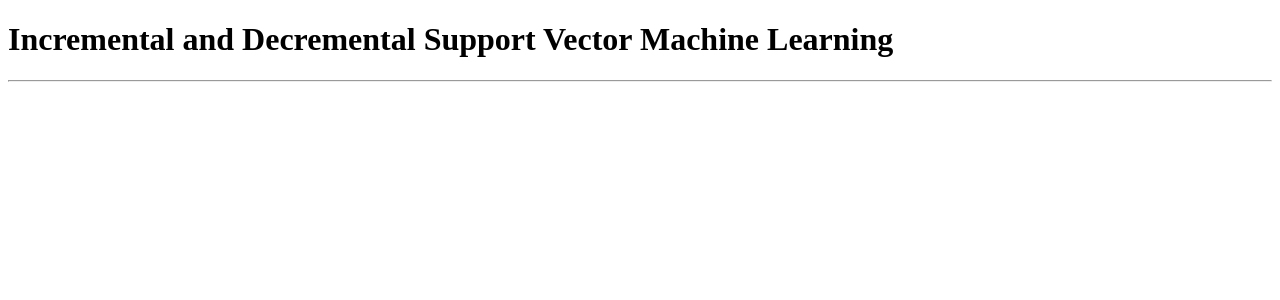
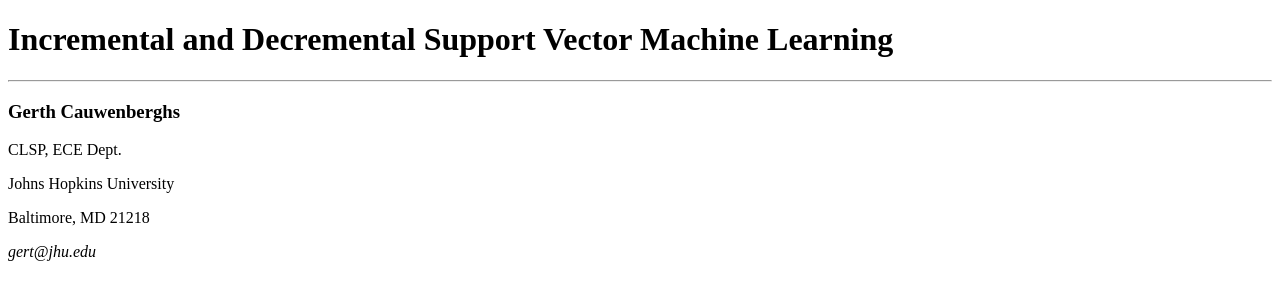
Before and after one commit to pollohultima/42_live_paper, a plain HTML site: page index.html in a window 1280 px wide. Drawn offline with Linux system fonts and the light colour scheme.

Commit message:
Author Section Complete

```diff
--- a/index.html
+++ b/index.html
@@ -16,7 +16,27 @@
         <!-- /Site Header -->
 
         <!-- Site Main -->
-        <main></main>
+        <main>
+            <!-- Author Section -->
+            <section>
+                <!--   <div>
+                    CLSP, ECE Dept. <br>
+                    Johns Hopkins University <br>
+                    Baltimore, MD 21218 <br>
+                    <em>gert@jhu.edu</em>
+                </div> -->
+                <h3>Gerth Cauwenberghs</h3>
+                <p>CLSP, ECE Dept.</p>
+                <p>Johns Hopkins University</p>
+                <p>Baltimore, MD 21218</p>
+                <p><em>gert@jhu.edu</em></p>
+            </section>
+            <!-- /Author Section -->
+
+            <!-- Abstarct -->
+            <!-- /Abstarct -->
+
+        </main>
         <!-- /Site Main -->
 
         <!-- Site Footer -->
```
